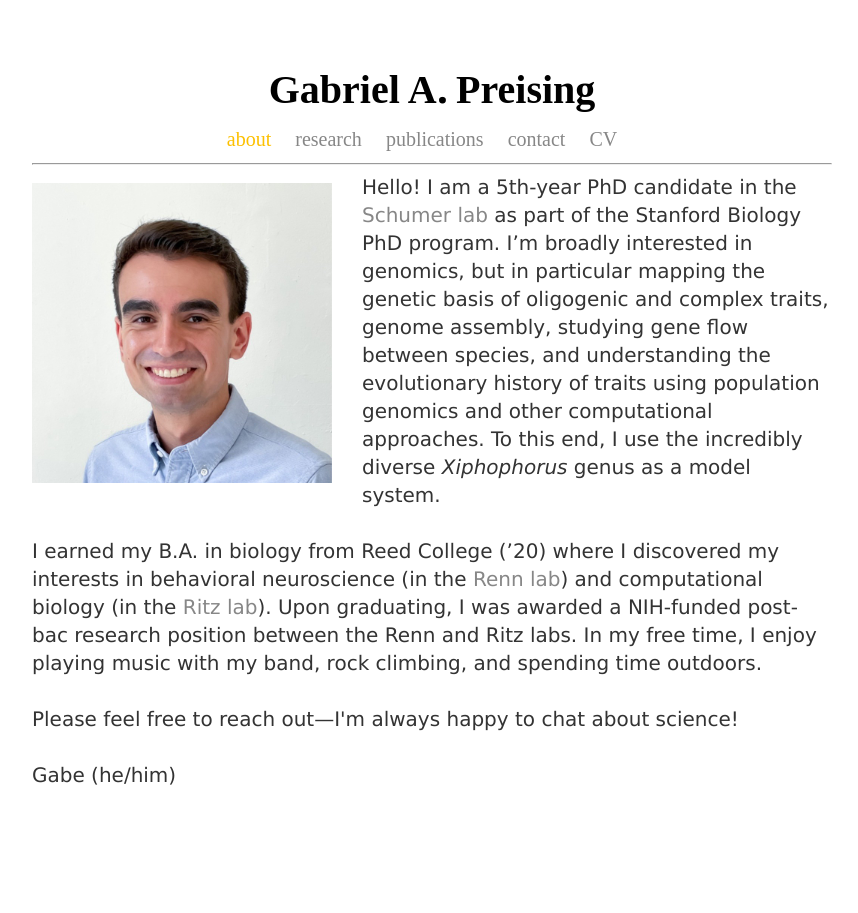
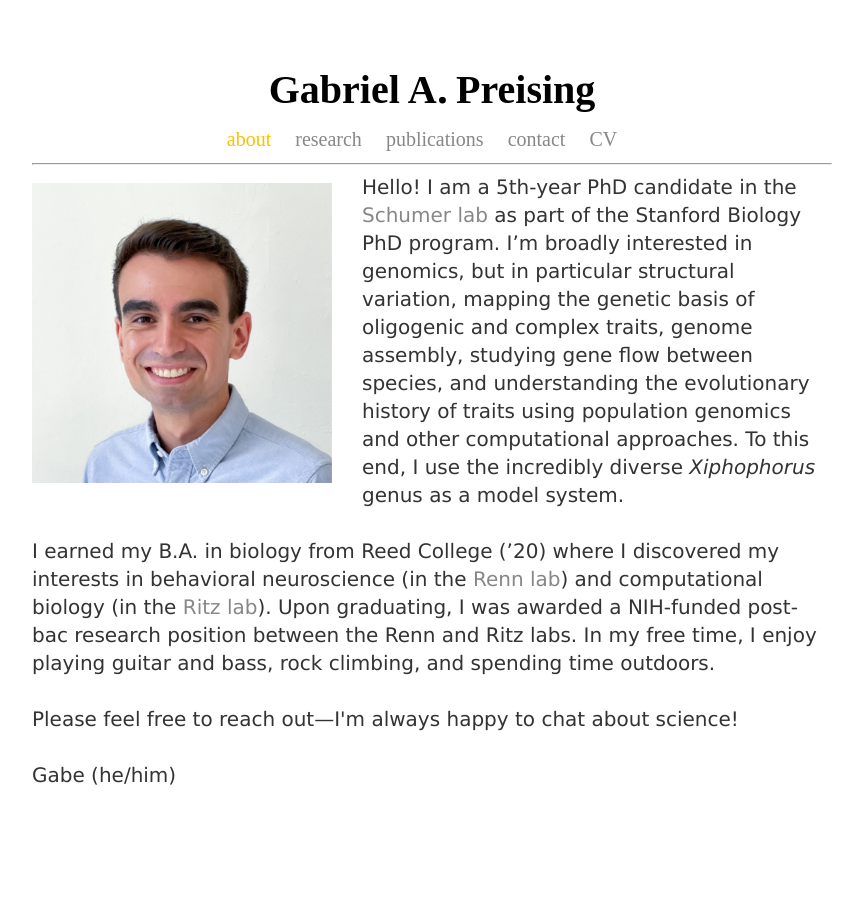
Before and after one commit to gpreising/gpreising.github.io, a Jekyll site: the page built from index.html, in a window 1280 px wide. Shown: the whole page, without its empty margins (208-1066 px from the left). Built offline with Jekyll 4.4.1, drawn with Linux system fonts in a browser that asks for light colours.

Commit message:
Update index.html

```diff
--- a/index.html
+++ b/index.html
@@ -15,11 +15,11 @@ title: Gabriel A. Preising | about
 <img src="/img/headshot2023.jpeg" alt="gabe" style="float:left;width:300px;height:300px;margin:10px 30px 10px 0px">
 <div class="blurb">
 	<p>Hello! I am a 5th-year PhD candidate in the <a href="https://schumerlab.com/" target="_blank">Schumer lab</a> as part of the Stanford Biology PhD program.
-		I’m broadly interested in genomics, but in particular mapping the genetic basis of oligogenic and complex traits, genome assembly, studying gene flow between species, and understanding the evolutionary history of traits using population genomics and other computational approaches.
+		I’m broadly interested in genomics, but in particular structural variation, mapping the genetic basis of oligogenic and complex traits, genome assembly, studying gene flow between species, and understanding the evolutionary history of traits using population genomics and other computational approaches.
 		To this end, I use the incredibly diverse <i>Xiphophorus</i> genus as a model system.</p>
 	<br>
 	<p>I earned my B.A. in biology from Reed College (’20) where I discovered my interests in behavioral neuroscience (in the <a href="https://www.reed.edu/biology/renn/" target="_blank">Renn lab</a>) and computational biology (in the <a href="https://www.reed.edu/biology/ritz/compbiolab.html" target="_blank">Ritz lab</a>).
-		Upon graduating, I was awarded a NIH-funded post-bac research position between the Renn and Ritz labs. In my free time, I enjoy playing music with my band, rock climbing, and spending time outdoors.</p>
+		Upon graduating, I was awarded a NIH-funded post-bac research position between the Renn and Ritz labs. In my free time, I enjoy playing guitar and bass, rock climbing, and spending time outdoors.</p>
 	<br>
 	<p>Please feel free to reach out—I'm always happy to chat about science!</p>
 	<br>
```
